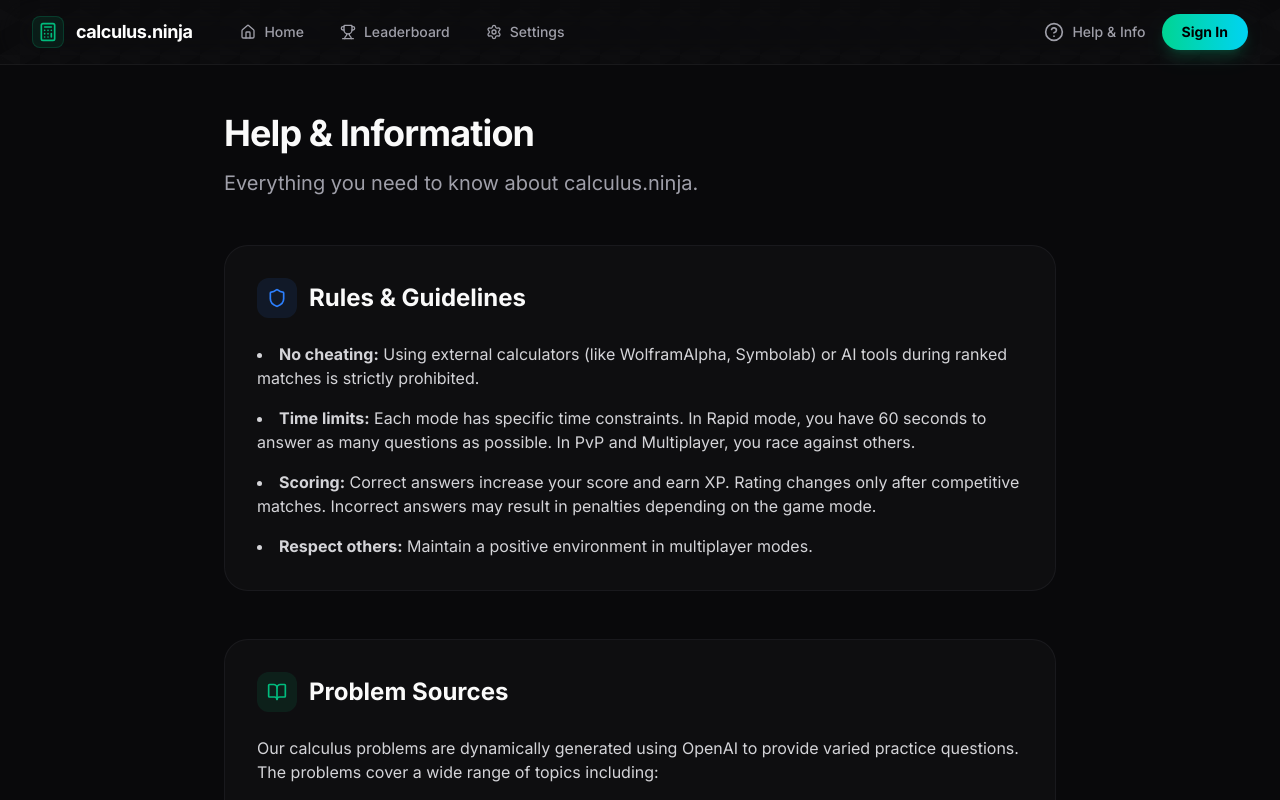
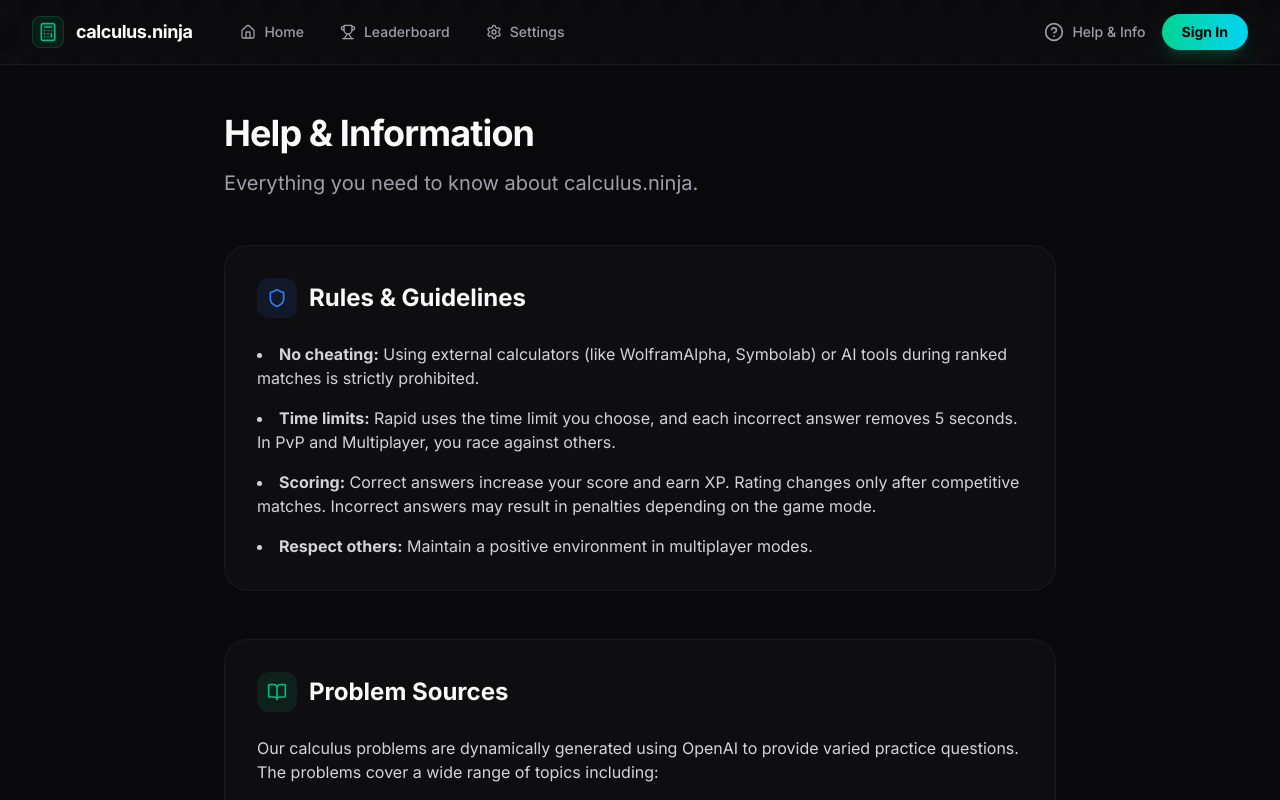
Before and after one commit to themagnificentoofman/calculus.gg, a Next.js app: page /help in a window 1280 px wide. Shown: the top 800 px of the page. Built offline with nearby package versions, Linux system fonts and the light colour scheme; no server answers.

Commit message:
Describe the selectable Rapid deadline accurately

```diff
--- a/app/help/page.tsx
+++ b/app/help/page.tsx
@@ -30,7 +30,7 @@ export default function HelpPage() {
             </div>
             <ul className="space-y-4 text-zinc-300 list-disc list-inside">
               <li><strong>No cheating:</strong> Using external calculators (like WolframAlpha, Symbolab) or AI tools during ranked matches is strictly prohibited.</li>
-              <li><strong>Time limits:</strong> Each mode has specific time constraints. In Rapid mode, you have 60 seconds to answer as many questions as possible. In PvP and Multiplayer, you race against others.</li>
+              <li><strong>Time limits:</strong> Rapid uses the time limit you choose, and each incorrect answer removes 5 seconds. In PvP and Multiplayer, you race against others.</li>
               <li><strong>Scoring:</strong> Correct answers increase your score and earn XP. Rating changes only after competitive matches. Incorrect answers may result in penalties depending on the game mode.</li>
               <li><strong>Respect others:</strong> Maintain a positive environment in multiplayer modes.</li>
             </ul>
```
